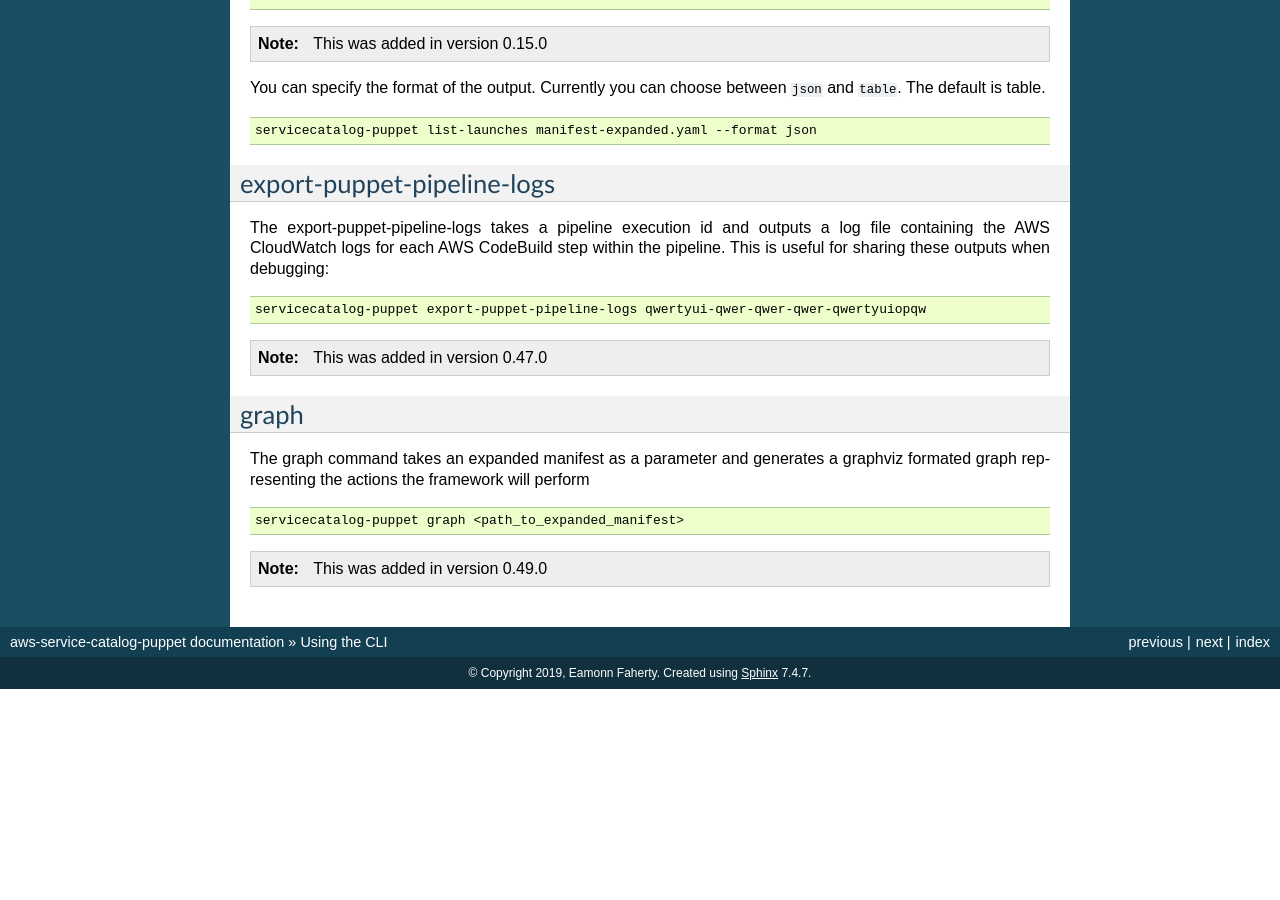
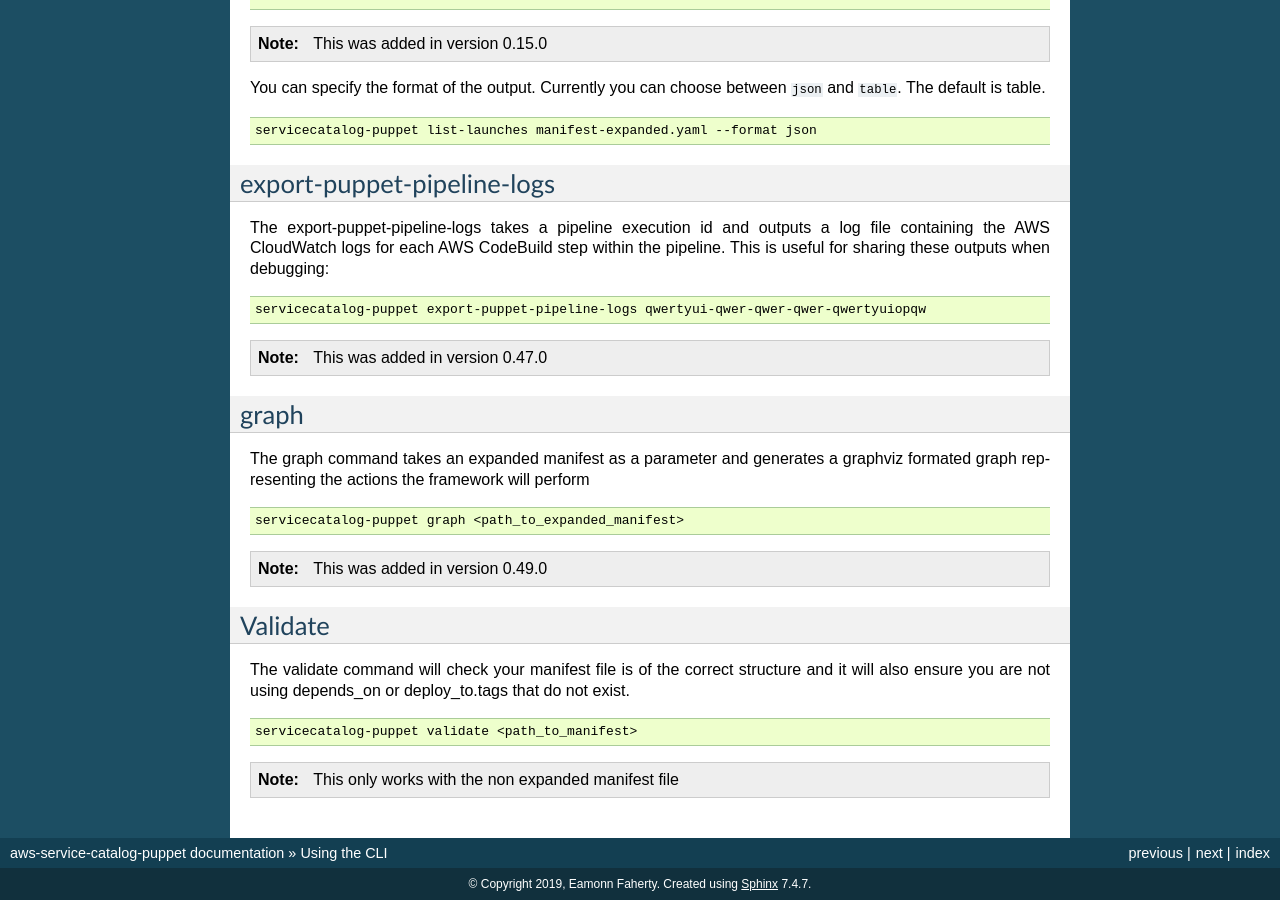
Before and after one commit to awslabs/aws-service-catalog-puppet, a Sphinx documentation site: the page built from docs/source/puppet/using_the_cli.rst, in a window 1280 px wide and 900 px high, scrolled down 3951 px. Built offline with Sphinx 7.4.7, drawn with Linux system fonts in a browser that asks for light colours; before the commit the page ends 4640 px from its top, so only the background shows below that.

```diff
--- a/docs/source/puppet/using_the_cli.rst
+++ b/docs/source/puppet/using_the_cli.rst
@@ -315,3 +315,17 @@
 .. note::
 
     This was added in version 0.49.0
+
+
+Validate
+--------
+The validate command will check your manifest file is of the correct structure and it will also ensure you are not using
+depends_on or deploy_to.tags that do not exist.
+
+.. code-block:: bash
+
+    servicecatalog-puppet validate <path_to_manifest>
+
+.. note::
+
+    This only works with the non expanded manifest file
--- a/setup.py
+++ b/setup.py
@@ -7,7 +7,7 @@
 
 setup(
     name="aws-service-catalog-puppet",
-    version="0.69.0",
+    version="0.70.0",
     author="Eamonn Faherty",
     author_email="aws-service-catalog-tools@amazon.com",
     description="Making it easier to deploy ServiceCatalog products",
```
Also changed, not shown: .github/ISSUE_TEMPLATE.md (added), 1 other file.
